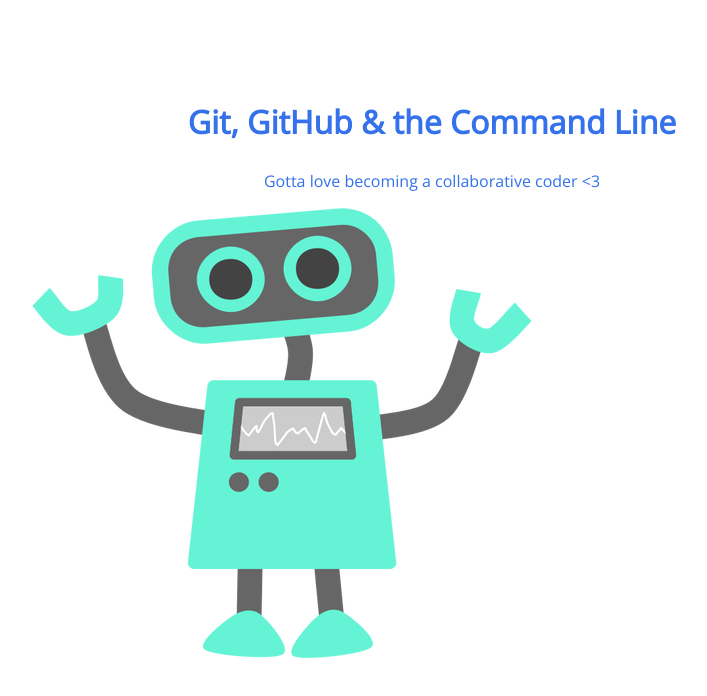
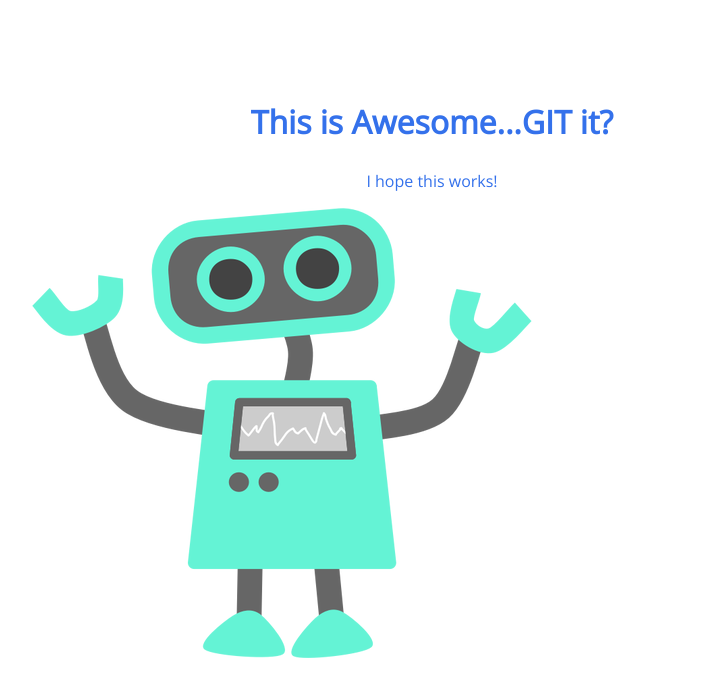
Before and after one commit to kinardcreative/105-project, a plain HTML site: page index.html in a window 1280 px wide. Shown: the whole page, without its empty margins (208-915 px from the left). Drawn offline with nearby package versions, Linux system fonts and the light colour scheme.

Commit message:
h1 and p changes

```diff
--- a/index.html
+++ b/index.html
@@ -8,8 +8,8 @@
 </head>
 <body>
 	<section>
-		<h1>Git, GitHub & the Command Line</h1>
-		<p>Gotta love becoming a collaborative coder <3</p>
+		<h1>This is Awesome...GIT it?</h1>
+		<p>I hope this works!</p>
 		<img src="img/happy-blue-robot.png">
 	</section>
 </body>
```
